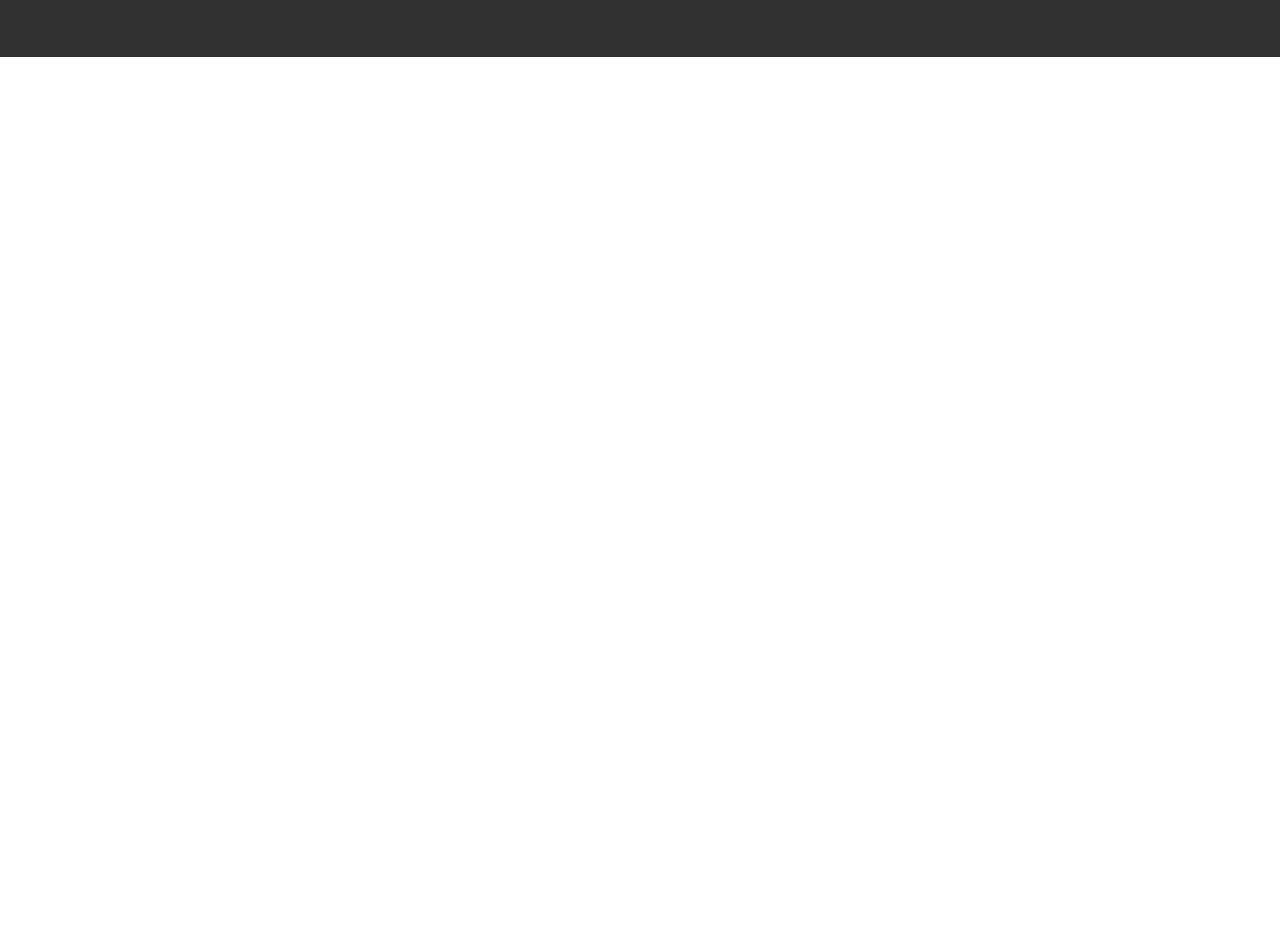
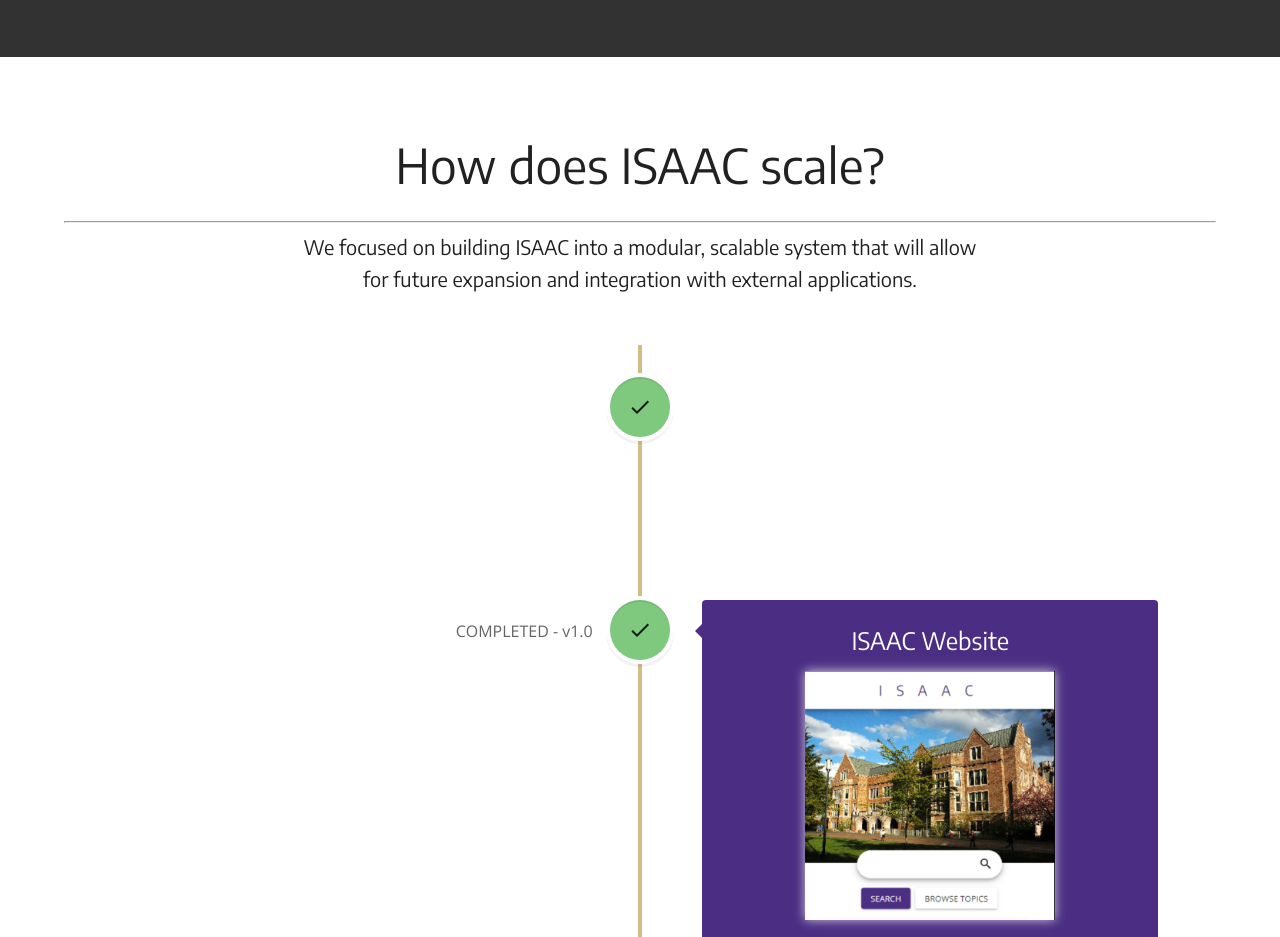
Before and after one commit to regex-capstone/B10-Regex-Capstone, a Next.js app: page /about in a window 1280 px wide. Shown: the part 1860-2797 px from the top of the page. Before the commit the page ends 1917 px from the top, so only its background shows below. Built offline with nearby package versions, Linux system fonts and the light colour scheme.

Commit message:
Import Journey Component

```diff
--- a/client/about/JourneyComponent.tsx
+++ b/client/about/JourneyComponent.tsx
@@ -8,7 +8,13 @@ import Theme from "../Theme";
 const GOLD_COLOR = '#d2bc86';
 
 const journey = {
-
+    text_1_1: 'Appointments had to be scheduled a month in advance, and emails for general questions were not able to be answered in a timely manner.',
+    text_1: 'Alan reached out to the advising team with a basic inquiry about VLPA credit equivalency for the three foreign language classes he took at the Bothell campus.',
+    text_2: 'No response yet.',
+    text_3: 'Alan reached out again to follow up with his inquiry four months later.',
+    text_4: 'Response received! \n "I apologize for the delayed response. Our office was short staffed, and many emails got buried in our inbox - I saw that your message was still unresolved..."— an iSchool Adviser',
+    text_6: 'We defined the information problem and threw together a presentation proposal pitch...',
+    text_7: 'On December 12th, 2022, we met with the iSchool Advising Team to discuss this problem:'
 }
 
 export default function Journey() {
@@ -135,7 +141,34 @@ function Introduction() {
 }
 
 const team = {
-
+    subtitle: 'It all started with our personal experiences as undergraduate INFO students of the iSchool...',
+    team: [
+        {
+            name: 'Elbert Cheng',
+            roles: ['Project Lead'],
+            picture: '/img/team/elbert.png'
+        },
+        {
+            name: 'Alan Wen',
+            roles: ['Project Engineer'],
+            picture: '/img/team/alan.png'
+        },
+        {
+            name: 'Keith Ellingwood',
+            roles: ['Data Engineer'],
+            picture: 'https://cdn.pixabay.com/photo/2015/10/05/22/37/blank-profile-picture-973460_1280.png'
+        },
+        {
+            name: 'Ryan Langford',
+            roles: ['Front-end Engineer'],
+            picture: 'https://cdn.pixabay.com/photo/2015/10/05/22/37/blank-profile-picture-973460_1280.png'
+        },
+        {
+            name: 'Brian Park',
+            roles: ['Front-end Engineer'],
+            picture: '/img/team/brian.jpg'
+        }
+    ],
 }
 
 function Team() {
@@ -272,7 +305,7 @@ const advisers = {
     ]
 }
 
-function Advisers() {
+export function Advisers() {
     return (
         <>
             <Grid
@@ -285,9 +318,10 @@ function Advisers() {
                 }}
             >
                 {
-                    advisers.members.map((member) => {
+                    advisers.members.map((member, i) => {
                         return (
                             <Grid
+                                key={i}
                                 style={{
                                     alignContent: 'center',
                                     justifyContent: 'center',
@@ -378,7 +412,7 @@ const questions = {
     problem: 'How might we streamline the processing of simple advising questions for both students and student services?'
 }
 
-function Questions() {
+export function Questions() {
     return (
         <Grid
             style={{
@@ -536,7 +570,7 @@ function Questions() {
                                 </Grid>
                             )
                         })
-                        }
+                    }
                 </Grid>
             </Grid>
         </Grid>
@@ -566,7 +600,7 @@ const validation = {
     text_4: 'Therefore, our capstone proposes an iterative, scalable open-sourced solution to help the iSchool advising team to scale with its student body.'
 }
 
-function Validation() {
+export function Validation() {
     return (
         <>
             <Grid>
--- a/client/about/WhyComponent.tsx
+++ b/client/about/WhyComponent.tsx
@@ -1,5 +1,5 @@
 import { Box, Grid, Typography } from "@mui/material";
-import { ABOUT_JSON } from "./content";
+// import { ABOUT_JSON } from "./content";
 import { AnimationOnScroll } from 'react-animation-on-scroll';
 import { VerticalTimeline, VerticalTimelineElement } from "react-vertical-timeline-component";
 import Theme from "../Theme";
@@ -178,7 +178,7 @@ const pipeline = {
     ]
 }
 
-function Pipeline() {
+export function Pipeline() {
     const components = pipeline.e.map((e, i) => {
         return (
             <VerticalTimelineElement
@@ -251,6 +251,7 @@ function Pipeline() {
                     pipeline.title
                 }
             </Typography>
+            <hr />
             <Typography
                 style={{
                     textAlign: 'center',
--- a/pages/about.tsx
+++ b/pages/about.tsx
@@ -6,6 +6,9 @@ import { AnimationOnScroll } from 'react-animation-on-scroll';
 import content from '@/public/about.json'
 import Theme from "@/client/Theme";
 import { GitHub, LinkedIn } from "@mui/icons-material";
+import { Pipeline } from "@/client/about/WhyComponent";
+import Journey, { Questions, Advisers, Validation } from "@/client/about/JourneyComponent"
+import 'react-vertical-timeline-component/style.min.css';
 
 export default function About() {
     return (
@@ -24,6 +27,8 @@ function Body() {
             <Banner hero={content.hero} />
             <Why why={content.why} />
             <Team team={content.team} />
+            <Scale />
+            <JourneyWrapper />
         </Stack>
     )
 }
@@ -121,13 +126,8 @@ function Team(props: any) {
     const { team } = props
     return (
         <Box sx={{
-            // height: "100vh",
             background: Theme.COLOR.BACKGROUND_DARK,
             zIndex: 1,
-            // backgroundImage: "url('https://upload.wikimedia.org/wikipedia/commons/thumb/9/90/Mary_Gates_Hall%2C_April_2008.jpg/1280px-Mary_Gates_Hall%2C_April_2008.jpg')",
-            // backgroundSize: "cover",
-            // backgroundRepeat: "no-repeat",
-            // backgroundPosition: "center",
         }}>
             <Container maxWidth="md" sx={{
                 paddingTop: "10vh",
@@ -136,9 +136,6 @@ function Team(props: any) {
                 zIndex: 2,
             }}>
                 <Box sx={{
-                    // padding: "10px",
-                    // backgroundColor: "#FFF",
-                    // borderRadius: "10px"
                     color: "#FFF",
                 }}>
                     <Typography
@@ -198,10 +195,45 @@ function TeamMemberCard(props: any) {
                     {member.roles}
                 </Typography>
                 <Stack direction="row" spacing={1}>
-                    <a target="_blank" href={member.social.linkedin}><LinkedIn /></a>
-                    <a target="_blank" href={member.social.github}><GitHub /></a>
+                    <a target="_blank" rel="noreferrer" href={member.social.linkedin}><LinkedIn /></a>
+                    <a target="_blank" rel="noreferrer" href={member.social.github}><GitHub /></a>
                 </Stack>
             </Box>
         </Box>
     )
 }
+
+function Scale() {
+    return (
+        <Box sx={{
+            boxShadow: "0 3px 10px rgb(0 0 0 / 0.2)",
+        }}>
+            <Container maxWidth="lg" sx={{
+                paddingTop: "10vh",
+                paddingBottom: "10vh"
+            }}>
+                <Pipeline />
+            </Container>
+        </Box>
+
+    )
+}
+
+function JourneyWrapper() {
+    return (
+        <Box sx={{
+            boxShadow: "0 3px 10px rgb(0 0 0 / 0.2)",
+        }}>
+            <Container maxWidth="lg" sx={{
+                zIndex: -1,
+            }}>
+                <Box sx={{
+                    color: Theme.COLOR.BACKGROUND_DARK,
+                }}>
+                    <Journey />
+                </Box>
+            </Container>
+        </Box>
+
+    )
+}
--- a/public/about.json
+++ b/public/about.json
@@ -98,5 +98,67 @@
         "text_4": "Response received! \n 'I apologize for the delayed response. Our office was short staffed, and many emails got buried in our inbox - I saw that your message was still unresolved...' — an iSchool Adviser",
         "text_6": "We defined the information problem and threw together a presentation proposal pitch...",
         "text_7": "On December 12th,  2022, we met with the iSchool Advising Team to discuss this problem:"
+    },
+    "advisers": {
+        "title": "iSchool Advising Team",
+        "members": [
+            {
+                "name": "Dowell Eugenio",
+                "roles": ["iSchool Adviser*"],
+                "picture": "/img/advisers/dowell.jpg"
+            },
+            {
+                "name": "Elisa Tran",
+                "roles": ["iSchool Adviser"],
+                "picture": "/img/advisers/elisa.jpg"
+            },
+            {
+                "name": "Matt Trease",
+                "roles": ["iSchool Adviser"],
+                "picture": "/img/advisers/matt.jpg"
+            },
+            {
+                "name": "Kathy Mitchell",
+                "roles": ["iSchool Adviser"],
+                "picture": "/img/advisers/kathy.jpg"
+            }
+        ],
+        "title_2": "Adviser Pain Points:",
+        "aspects": [
+            "Post-COVID, email inquiries for simple, objective questions that don't require human interaction have increased exponentially.",
+            "In 2022, the iSchool enrolled 839 students and plans to admit up to 1,400 annually in the future, which will result in a heavier workload for the advising team.",
+            "The existing Canvas Informatics Resource Site... TODO"
+        ]
+    },
+    "scale": {
+        "title": "How does ISAAC scale?",
+        "subtitle": "We focused on building ISAAC into a modular, scalable system that will allow for future expansion and integration with external applications.",
+        "e": [
+            {
+                "text": "A centralized, accessible information repository to store information by advisers for students.",
+                "title": "Information Repository",
+                "status": "COMPLETED - v1.0"
+            },
+            {
+                "text": "A website that allows students to search and browse for answers to their simple, objective questions.",
+                "title": "ISAAC Website",
+                "status": "COMPLETED - v1.0"
+            },
+            {
+                "text": "Data analytics experience to help advisers make data-driven decisions.",
+                "title": "Metrics and Data Analytics",
+                "status": "COMPLETED - v2.0"
+            },
+            {
+                "text": "A decoupled, external API for other applications to consume ISAAC information.",
+                "title": "ISAAC API",
+                "status": "COMPLETED - v2.0"
+            },
+            {
+                "text": "External applications that consume the ISAAC API for students and advisers such as an AI Chatbot.",
+                "title": "External Application Integrations",
+                "status": "PLANNED - v3.0 (future Capstone project)"
+            }
+        ]
     }
 }
```
